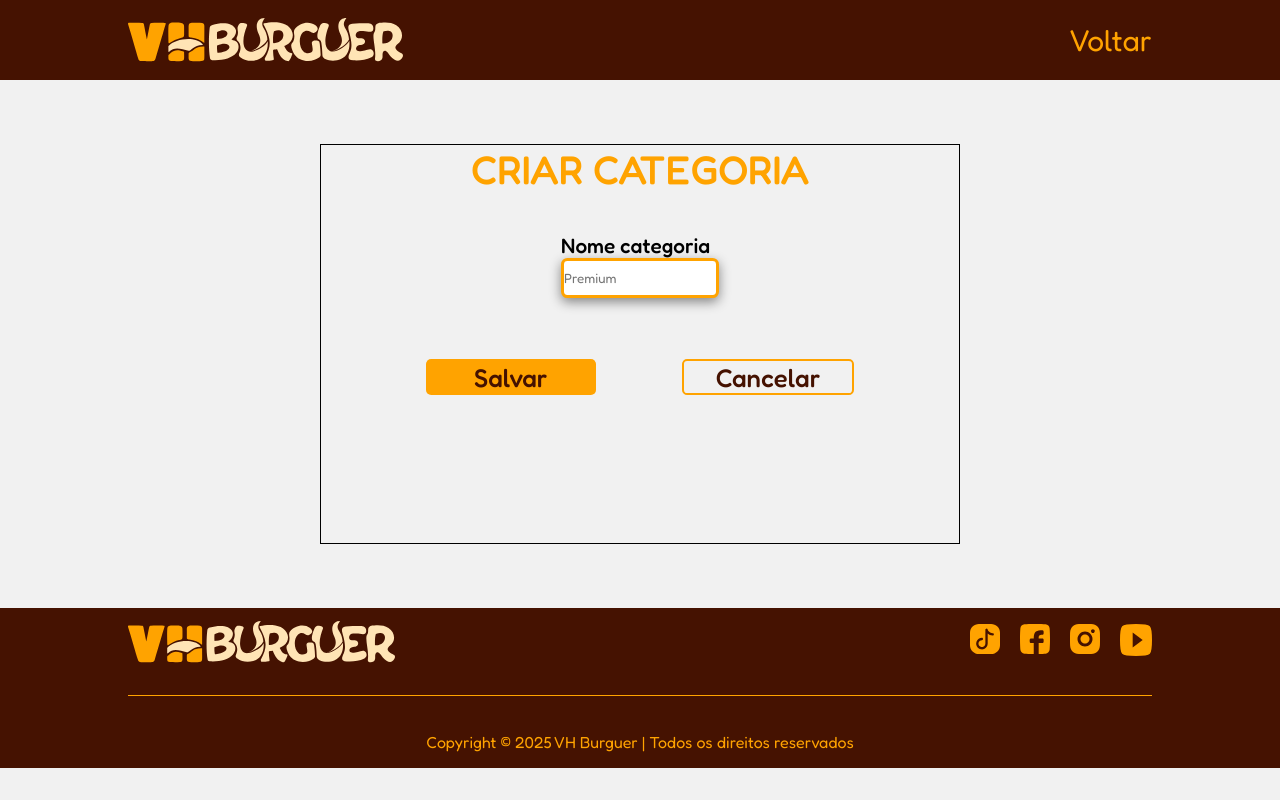
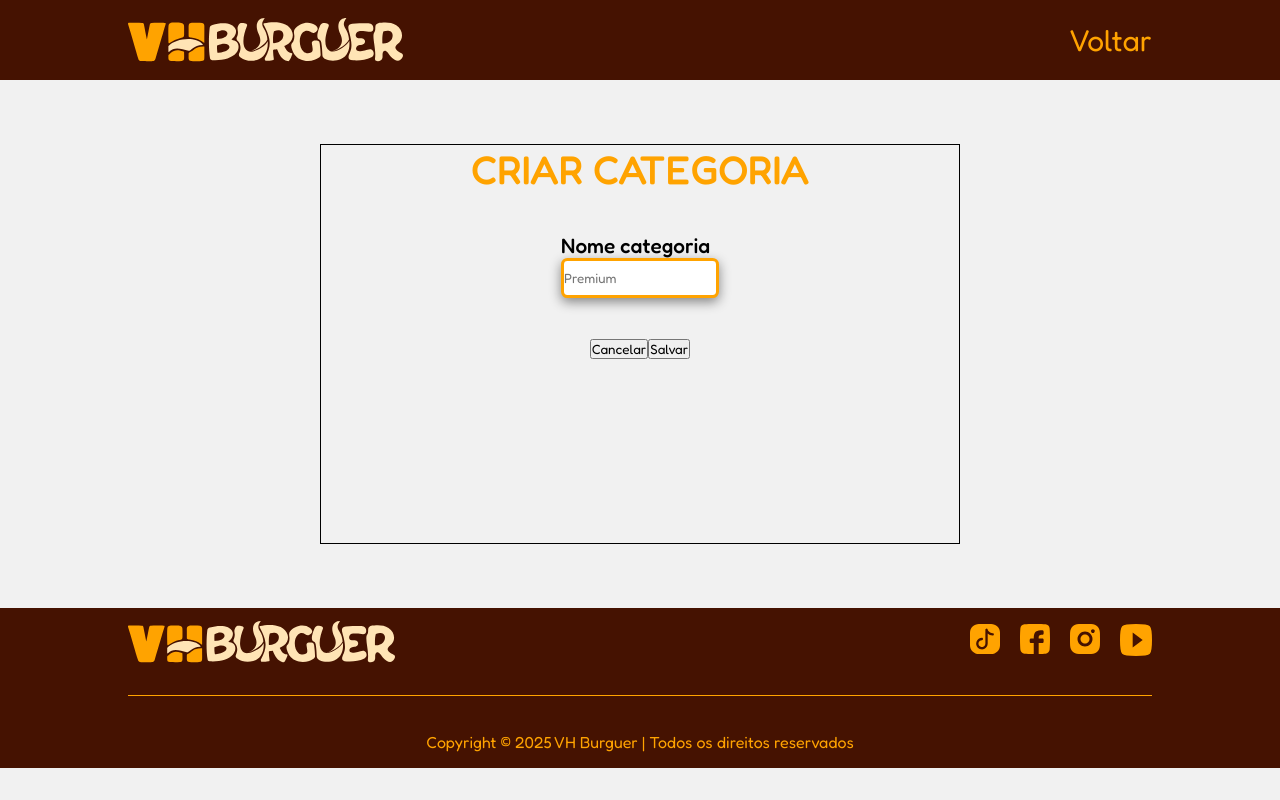
Before and after one commit to nicollasOR/react-nextjs-study, a Next.js app in the folder nextjs/vh-burguer/: page /categoria in a window 1280 px wide. Built offline with nearby package versions, Linux system fonts and the light colour scheme.

Commit message:
✨ feat: category added ✨

```diff
--- a/nextjs/vh-burguer/src/pages/categoria/index.tsx
+++ b/nextjs/vh-burguer/src/pages/categoria/index.tsx
@@ -5,19 +5,19 @@ const criarCategoria = () =>{
     return(
         <>
         <Sub_header/>
-        <main id={style.main} className="layout_guide">
+        <article id={style.main} className="layout_guide">
             <h1> Criar categoria</h1>
                 <form action="">
                     <div id={style.form}>
                     <label htmlFor="nome">Nome categoria</label>
-                    <input type="text" name='nome' placeholder='Premium'/>
+                    <input type="text" name='nome' required placeholder='Premium'/>
                     </div>
-                    <div id={style.enviar_botoes}>
+                    <div className={style.enviar_botoes}>
                         <button>Cancelar</button>
                         <button>Salvar</button>
                     </div>
                 </form>
-        </main>
+        </article>
         <Footer/>
 
         </>
```
